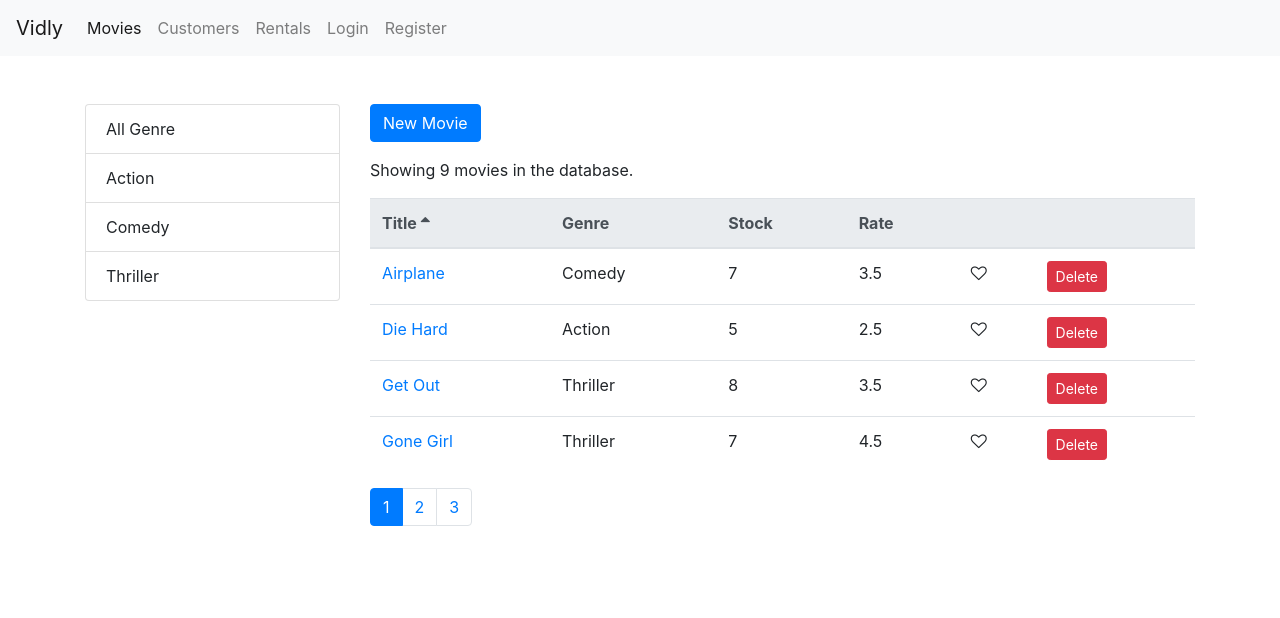
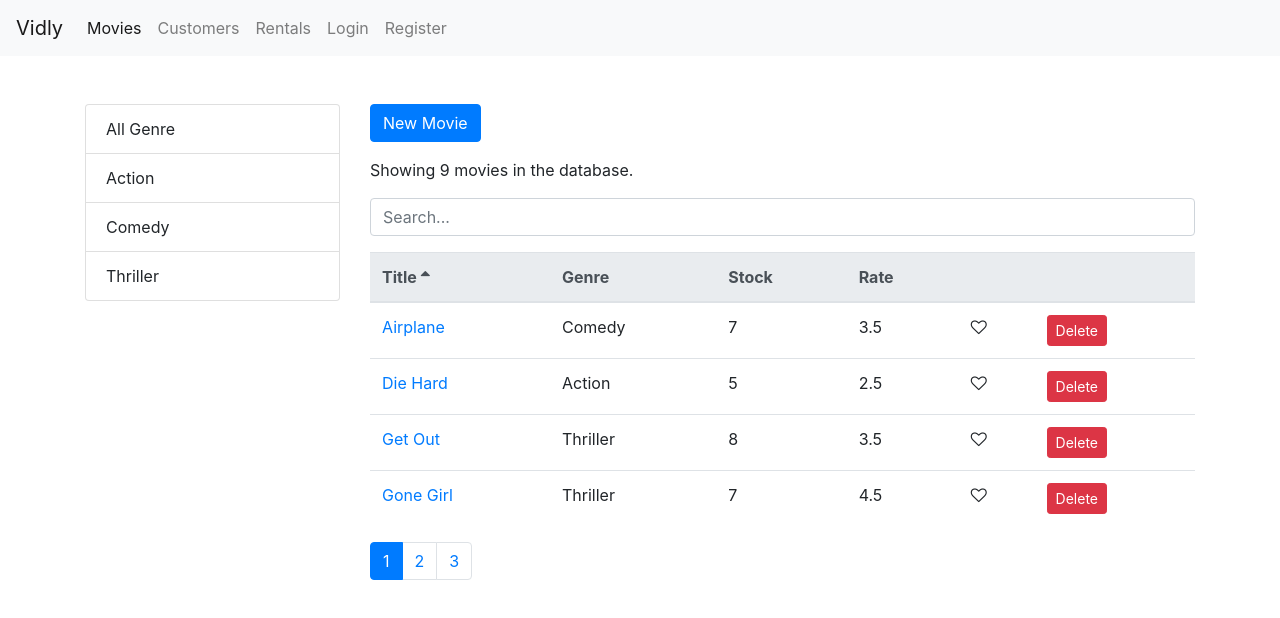
Before and after one commit to chinmaynavale/vidly, a React (Create React App) app: page /movies in a window 1280 px wide. Shown: the top 618 px of the page. Built offline with nearby package versions, Linux system fonts and the light colour scheme.

Commit message:
Implemented SearchBox component, to search movies based on there title property

```diff
--- a/src/components/Movies.jsx
+++ b/src/components/Movies.jsx
@@ -3,6 +3,7 @@
 import MoviesTable from './moviesTable';
 import ListGroup from './common/listGroup';
 import Pagination from './common/pagination';
+import SearchBox from './common/searchBox';
 import paginate from '../utils/paginate';
 import { getMovies } from '../services/fakeMovieService';
 import { getGenres } from '../services/fakeGenreService';
@@ -12,20 +13,17 @@
   state = {
     movies: [],
     genre: [],
+    currentPage: 1,
     pageSize: 4,
-    currentPage: 1,
+    searchQuery: '',
+    selectedGenre: null,
     sortColumn: { path: 'title', order: 'asc' },
   };
 
   componentDidMount() {
     const genre = [{ _id: '', name: 'All Genre' }, ...getGenres()];
-
     this.setState({ movies: getMovies(), genre });
   }
-
-  handleGenreSelect = genre => {
-    this.setState({ selectedGenre: genre, currentPage: 1 });
-  };
 
   handleLike = movie => {
     const movies = [...this.state.movies];
@@ -40,6 +38,14 @@
     this.setState({ movies });
   };
 
+  handleGenreSelect = genre => {
+    this.setState({ selectedGenre: genre, searchQuery: '', currentPage: 1 });
+  };
+
+  handleSearch = query => {
+    this.setState({ searchQuery: query, selectedGenre: null, currentPage: 1 });
+  };
+
   handlePageChange = page => {
     if (this.state.currentPage === page) return null;
     this.setState({ currentPage: page });
@@ -49,21 +55,24 @@
     this.setState({ sortColumn });
   };
 
-  handleNewMovie = () => {}; //FIXME:
-
   getPagedData = () => {
     const {
       pageSize,
       currentPage,
       movies: allMovies,
       selectedGenre,
+      searchQuery,
       sortColumn,
     } = this.state;
 
-    const filteredMovies =
-      selectedGenre && selectedGenre._id
-        ? allMovies.filter(m => m.genre._id === selectedGenre._id)
-        : allMovies;
+    let filteredMovies = allMovies;
+
+    if (searchQuery)
+      filteredMovies = allMovies.filter(m =>
+        m.title.toLowerCase().includes(searchQuery.toLowerCase().trim())
+      );
+    else if (selectedGenre && selectedGenre._id)
+      filteredMovies = allMovies.filter(m => m.genre._id === selectedGenre._id);
 
     const sorted = _.orderBy(
       filteredMovies,
@@ -72,6 +81,7 @@
     );
 
     const movies = paginate(sorted, currentPage, pageSize);
+
     return { totalCount: filteredMovies.length, movies };
   };
 
@@ -83,6 +93,7 @@
       genre,
       selectedGenre,
       sortColumn,
+      searchQuery,
     } = this.state;
 
     if (allMovies.length === 0)
@@ -107,6 +118,8 @@
 
           <p>Showing {totalCount} movies in the database.</p>
 
+          <SearchBox value={searchQuery} onChange={this.handleSearch} />
+
           <MoviesTable
             movies={movies}
             sortColumn={sortColumn}
--- /dev/null
+++ b/src/components/common/searchBox.jsx
@@ -0,0 +1,16 @@
+import React from 'react';
+
+const SearchBox = ({ value, onChange }) => {
+  return (
+    <input
+      type='search'
+      name='query'
+      placeholder='Search...'
+      value={value}
+      onChange={e => onChange(e.currentTarget.value)}
+      className='form-control mb-3'
+    />
+  );
+};
+
+export default SearchBox;
```
